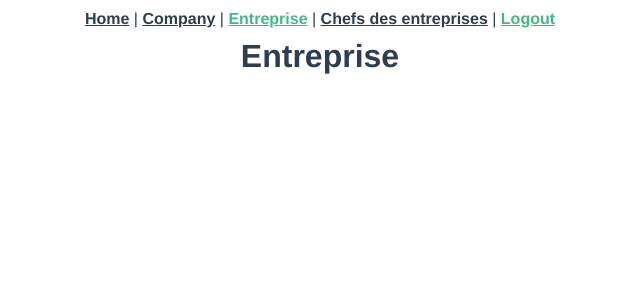
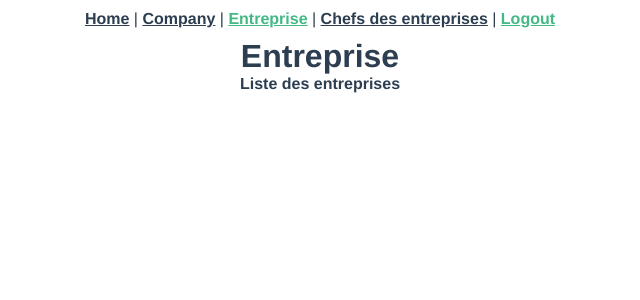
Before and after one commit to Jean-Lionel/bst_solution_ui, a Vue app: page /entreprises in a window 1280 px wide. Shown: the top 300 px of the page, without its empty margins (320-960 px from the left). Built offline with nearby package versions, Linux system fonts and the light colour scheme; no server answers; sample sign-in values are in the browser's storage.

Commit message:
entreprise

```diff
--- /dev/null
+++ b/src/components/entreprise/EntrepriseList.vue
@@ -0,0 +1,38 @@
+<template>
+    <div>
+        <h4>Liste des entreprises</h4>
+    </div>
+</template>
+
+<script>
+import axios from "axios"
+export default {
+    data(){
+        return{
+
+        }
+    },
+    mounted(){
+        this.fetchData();
+    },
+    methods:{
+        fetchData() {
+            axios.get(this.$store.state.baseUrl + "/companies", {
+
+            })
+                 .then((response) =>{
+                    console.log(response)
+                 })
+                 .catch((error) =>{
+                    console.log(error)
+                 })
+        }
+    }
+
+
+}
+</script>
+
+<style lang="scss" scoped>
+
+</style>
--- a/src/store/index.js
+++ b/src/store/index.js
@@ -6,6 +6,7 @@ export default createStore({
         baseUrl: 'http://127.0.0.1:8000/api',
         user : null,
         isLoggedIn: false,
+        entreprises : [],
 
   },
   mutations: {
--- a/src/views/Entreprise.vue
+++ b/src/views/Entreprise.vue
@@ -1,11 +1,14 @@
 <template>
     <div>
     <h1>Entreprise </h1>
+    <entreprise-list/>
     </div>
 </template>
 
 <script>
+import EntrepriseList from '../components/entreprise/EntrepriseList.vue'
     export default {
+  components: { EntrepriseList },
 
     }
 </script>
```
